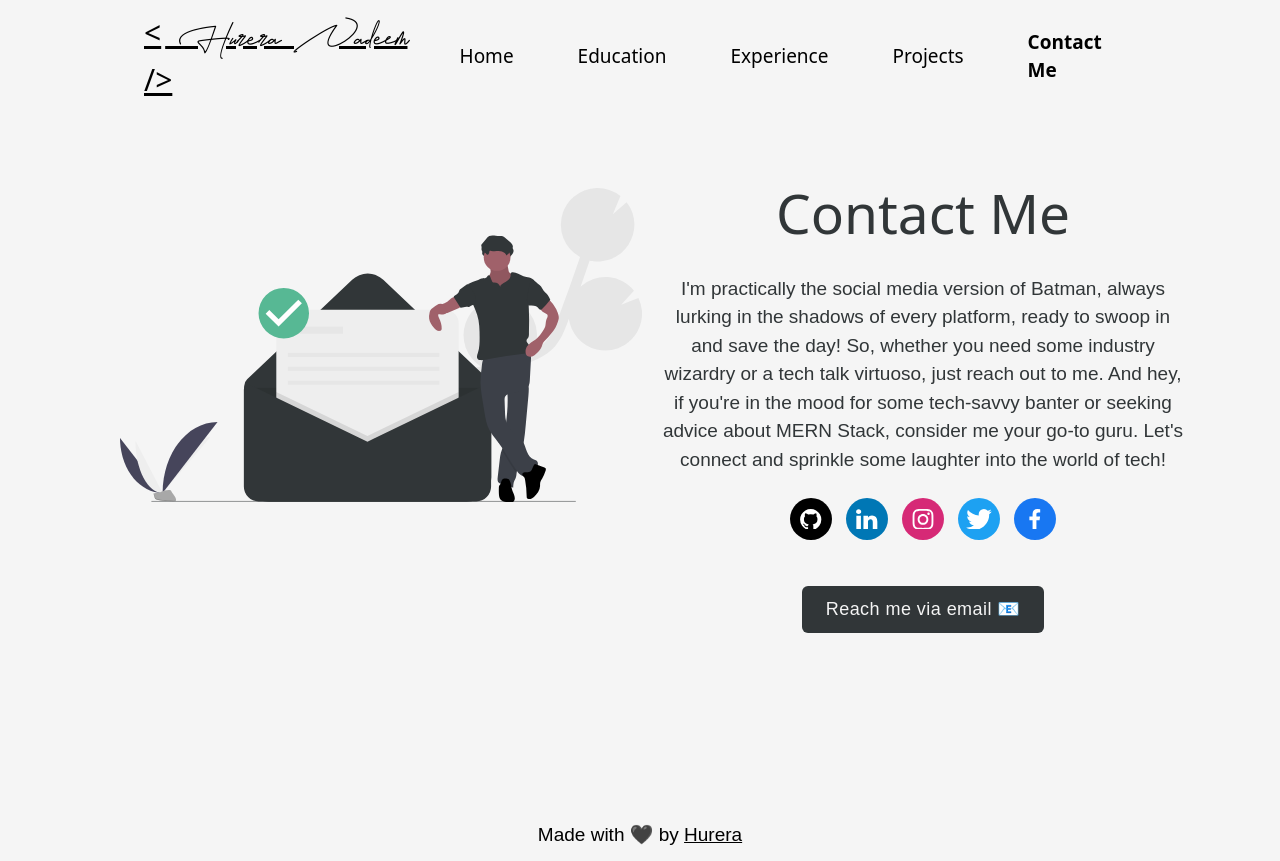
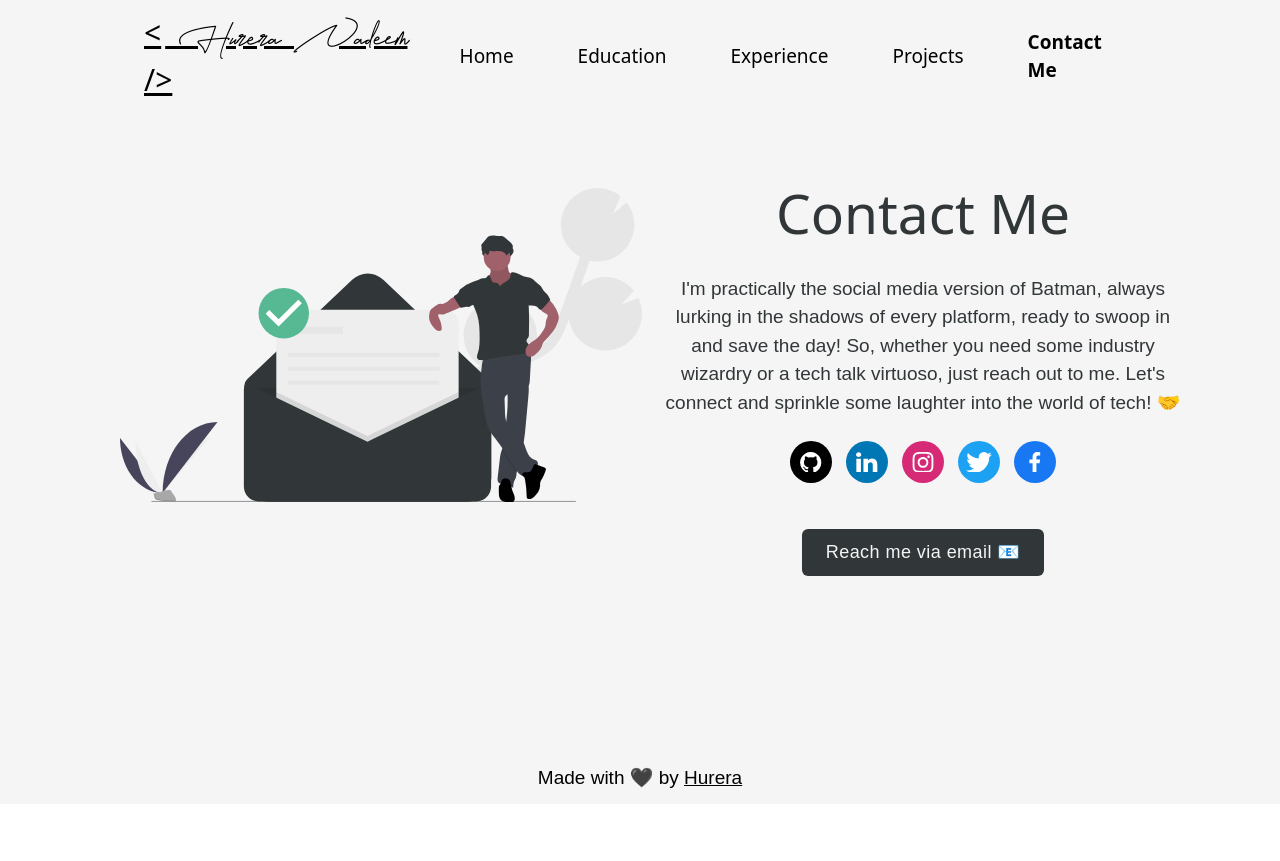
Before and after one commit to HureraNadeem/dev-portfolio, a Next.js app: page /contact in a window 1280 px wide. After the commit the page ends 804 px from the top, so only its background shows below. Built offline with nearby package versions, Linux system fonts and the light colour scheme.

Commit message:
made few text changes

```diff
--- a/pages/contact/index.tsx
+++ b/pages/contact/index.tsx
@@ -23,7 +23,7 @@ function Contact() {
                     <div className="sm:mb-2 md:mb-2 lg:mb-2 xl:w-50% 2xl:w-50% flex flex-col items-center justify-center pt-14 xl:pt-12 2xl:pt-0">
                         <Slide triggerOnce direction="right">
                             <h4 className='primary-heading justify-self-center text-center'>Contact Me</h4>
-                            <p className='tertiary-text justify-self-center text-center py-1'>I'm practically the social media version of Batman, always lurking in the shadows of every platform, ready to swoop in and save the day! So, whether you need some industry wizardry or a tech talk virtuoso, just reach out to me. And hey, if you're in the mood for some tech-savvy banter or seeking advice about MERN Stack, consider me your go-to guru. Let's connect and sprinkle some laughter into the world of tech!</p>
+                            <p className='tertiary-text justify-self-center text-center py-1'>I'm practically the social media version of Batman, always lurking in the shadows of every platform, ready to swoop in and save the day! So, whether you need some industry wizardry or a tech talk virtuoso, just reach out to me. Let's connect and sprinkle some laughter into the world of tech! 🤝</p>
                             <div className="socials flex flex-row gap-1 mt-5 mb-4 sm:justify-center md:justify-center">
                                 <Link href="https://github.com/HureraNadeem" passHref={true} target='_blank'>
                                     <SocialIconWrappper bgcolor={"black"}>
--- a/pages/projects/index.tsx
+++ b/pages/projects/index.tsx
@@ -201,7 +201,7 @@ function Projects() {
                     <div className="sm:mb-2 md:mb-2 lg:mb-2 xl:w-50% 2xl:w-50% flex flex-col items-center justify-center pt-14 xl:pt-12 2xl:pt-0">
                         <Slide triggerOnce direction="right">
                             <h4 className='primary-heading justify-self-center text-center'>Projects</h4>
-                            <p className='tertiary-text justify-self-center text-center py-1'>With a deep understanding of React, Next.js, Redux, Node.js, Express, GraphQL and MongoDB, my expertise lies in developing robust and scalable web applications. By harnessing the power of these technologies, I create engaging user interfaces that deliver exceptional experiences, effectively manage complex application states to ensure seamless data flow, develop efficient server-side APIs and design efficient data models and ensure secure data storage. My proficiency in these technologies enables me to deliver high-quality applications that meet the demands of modern web development.</p>
+                            <p className='tertiary-text justify-self-center text-center py-1'>With a deep understanding of React, Next.js, Redux, Node.js, Express, GraphQL and MongoDB, my expertise lies in developing robust and scalable web applications. By harnessing the power of these technologies, I create engaging user interfaces that deliver exceptional experiences, effectively manage complex application states to ensure seamless data flow, develop efficient server-side APIs and design efficient data models and ensure secure data storage. My proficiency in these technologies enables me to deliver high-quality applications that meet the demands of modern web development. 🫡</p>
                         </Slide>
 
                     </div>
```
